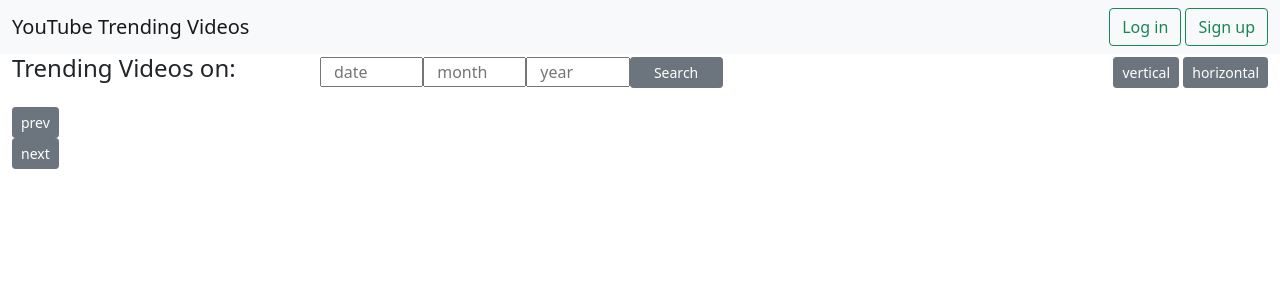
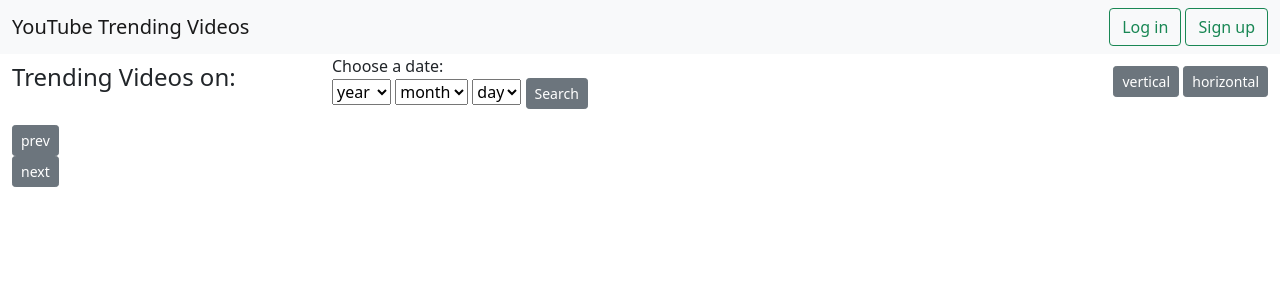
Before and after one commit to kimd113/cs257, a Flask app: page / in a window 1280 px wide. Shown: the top 300 px of the page. Run offline with Flask 2, Linux system fonts and the light colour scheme; data that the repository does not hold is empty; parts of the project's set-up code (start-up, migrations or seed data) failed here and were passed over; some libraries are stand-ins or nearby versions.

Commit message:
updated searchbar

```diff
--- a/webapp/static/webapp.js
+++ b/webapp/static/webapp.js
@@ -14,6 +14,8 @@ let videos_list_current_page = 0;
 
 function initialize() {
     getVideosListInMainPage();
+
+    loadYearList();
 
     let elementPrevButton = document.getElementById('prev_button');
     if (elementPrevButton) {
@@ -104,16 +106,90 @@ function getVideosListInMainPage() {
     });
 }
 
+let search_day = "";
+let search_month = "";
+let search_year = "";
+
+//////////// search bar functions ////////////
+function loadYearList() {
+    var yearList = document.getElementById('year-list');
+    if (yearList) {
+        var defaultText = '<option value="" selected="selected">year</option>\n';
+        var listBody = defaultText + '<option value="2017">2017</option>\n<option value="2018">2018</option>\n';
+        yearList.innerHTML = listBody;
+
+        yearList.onchange = function() {
+            search_year = this.value;
+            if (search_year == "2017"){
+                search_year = "17";
+            }
+            else if (search_year == "2018"){
+                search_year = "18";
+            }
+            console.log(search_year);
+            loadMonthList(search_year);
+        }
+    }
+}
+
+function loadMonthList(yearSelection) {
+    var monthList = document.getElementById('month-list');
+    if (monthList) {
+        var defaultText = '<option value="" selected="selected">month</option>\n';
+        var listBody = defaultText;
+        if (yearSelection == '17') {
+            listBody += '<option value="11">11</option>\n<option value="12">12</option>\n';
+        } else if (yearSelection == '18') {
+            listBody += '<option value="01">01</option>\n<option value="02">02</option>\n<option value="03">03</option>\n<option value="04">04</option>\n<option value="05">05</option>\n<option value="06">06</option>\n';
+        }
+        monthList.innerHTML = listBody;
+
+        monthList.onchange = function() {
+            search_month = this.value;
+            console.log(search_month);
+            loadDayList(search_month);
+        }
+    }
+}
+
+function loadDayList(monthSelection) {
+    var dayList = document.getElementById('day-list');
+    if (dayList) {
+        var defaultText = '<option value="" selected="selected">day</option>\n';
+        var listBody = defaultText;
+        for (var k=1; k <= 9; k++) {
+            listBody += '<option value="0' + k + '">0' + k + '</option>\n';
+        }
+        for (var k=10; k <= 28; k++) {
+            listBody += '<option value="' + k + '">' + k + '</option>\n';
+        }
+        if (monthSelection == '01' || monthSelection == '03' || monthSelection == '05' || monthSelection == '12'){
+            for (var k=28; k <= 31; k++) {
+                listBody += '<option value="' + k + '">' + k + '</option>\n';
+            }
+        }
+        else if (monthSelection == '04' || monthSelection == '06' || monthSelection == '11'){
+            for (var k=28; k <= 30; k++) {
+                listBody += '<option value="' + k + '">' + k + '</option>\n';
+            }
+        }
+
+        dayList.innerHTML = listBody;
+        dayList.onchange = function() {
+            search_day = this.value;
+            console.log(search_day);
+        }
+    }
+}
+
+
 function onSearchButton() {
     /**
      * When user enters the main page, send request to the server and get the list of trending videos.
      */
-    let day = document.getElementById('input_date');
-    let month = document.getElementById('input_month');
-    let year = document.getElementById('input_year');
-
-    let date = year.value + '.' +  day.value + '.' + month.value;
-    let url =  `${getAPIBaseURL()}?trending_date=${date}`;
+    let search_date = search_year + '.' +  search_day + '.' + search_month;
+    let url =  `${getAPIBaseURL()}?trending_date=${search_date}`;
+    console.log(url);
 
     fetch(url, {method: 'get'})
     .then((response) => response.json())
@@ -384,4 +460,3 @@ function onLogInButton() {
 //     .catch(function(error) {
 //         console.log(error);
 //     });
-// }
--- a/webapp/templates/index.html
+++ b/webapp/templates/index.html
@@ -36,10 +36,19 @@
                     <h4 id="now_trending_header_title">Trending Videos on:</h4>
                 </div>
                 <div id="search_trending_time_box" class="col-4 row align-items-center ">
-                    <input id="input_date" class="search_trending_time_input col" placeholder="date"/>
-                    <input id="input_month" class="search_trending_time_input col" placeholder="month"/>
-                    <input id="input_year" class="search_trending_time_input col" placeholder="year"/>
-                    <button id="search_trending_time_button" class="col btn btn-sm btn-secondary" type="button">Search</button>
+                    <label for="search_input">Choose a date:</label>
+                    <form name="search_input" id="search_input" action="/action_page.php" method='GET'>
+                        <select name="year-list" id="year-list">
+                            <option value="" selected="selected">year</option>
+                        </select>
+                        <select name="month-list" id="month-list">
+                            <option value="" selected="selected">month</option>
+                        </select>
+                        <select name="day-list" id="day-list">
+                            <option value="" selected="selected">day</option>
+                        </select>
+                        <button id="search_trending_time_button" class="col btn btn-sm btn-secondary" type="button">Search</button>
+                    </form>
                 </div>
                 <div id="view_buttons_box" class="col">
                     <button class="view_button btn btn-sm btn-secondary" id="vertical" type="button">vertical</button>
```
